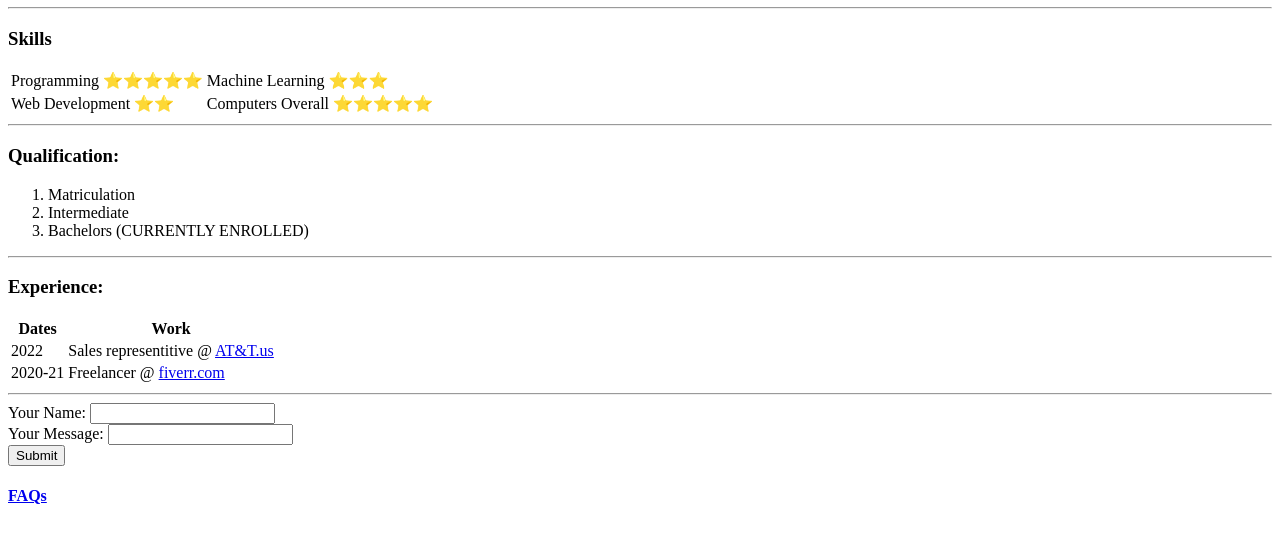
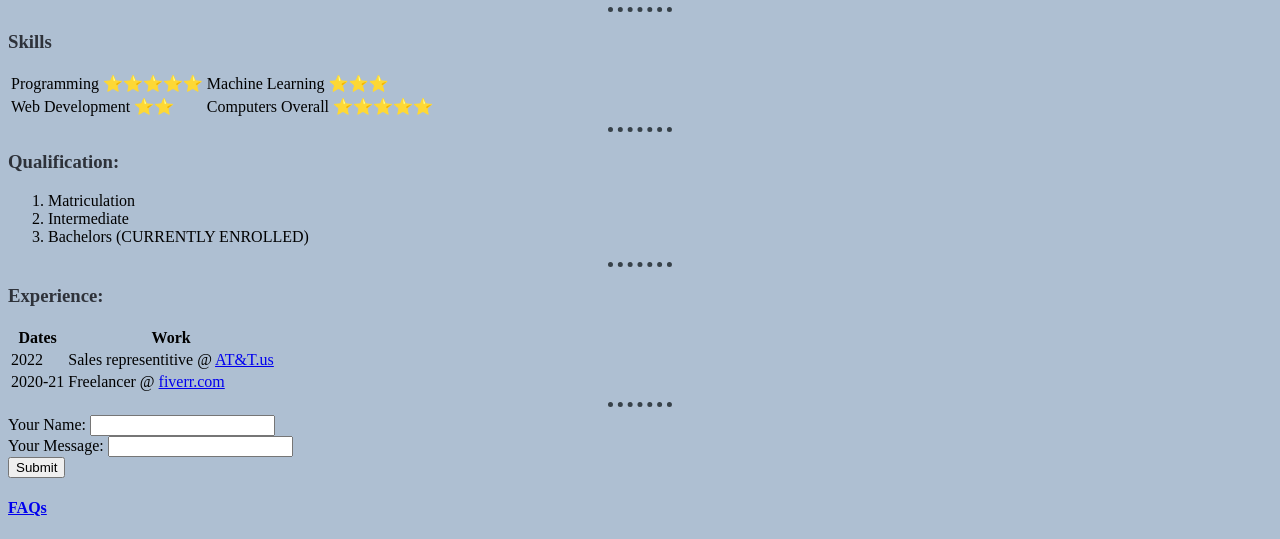
Before and after one commit to abubakrshykh/CV, a plain HTML site: page index.html in a window 1280 px wide. Shown: the part 307-846 px from the top of the page. Drawn offline with Linux system fonts and the light colour scheme; files that its build step writes are made by us from their sources; the site is published under a folder, as on GitHub Pages, so addresses that start at the root find nothing.

Commit message:
Update index.html

```diff
--- a/index.html
+++ b/index.html
@@ -3,7 +3,7 @@
 <head>
     <meta charset="UTF-8">
     <title>CV</title>
-    <link rel="stylesheet" href="/css/index-style.css">
+    <link rel="stylesheet" href="index-style.css">
     <link rel="icon" href="css/favicon.ico">
 </head>
 
```
